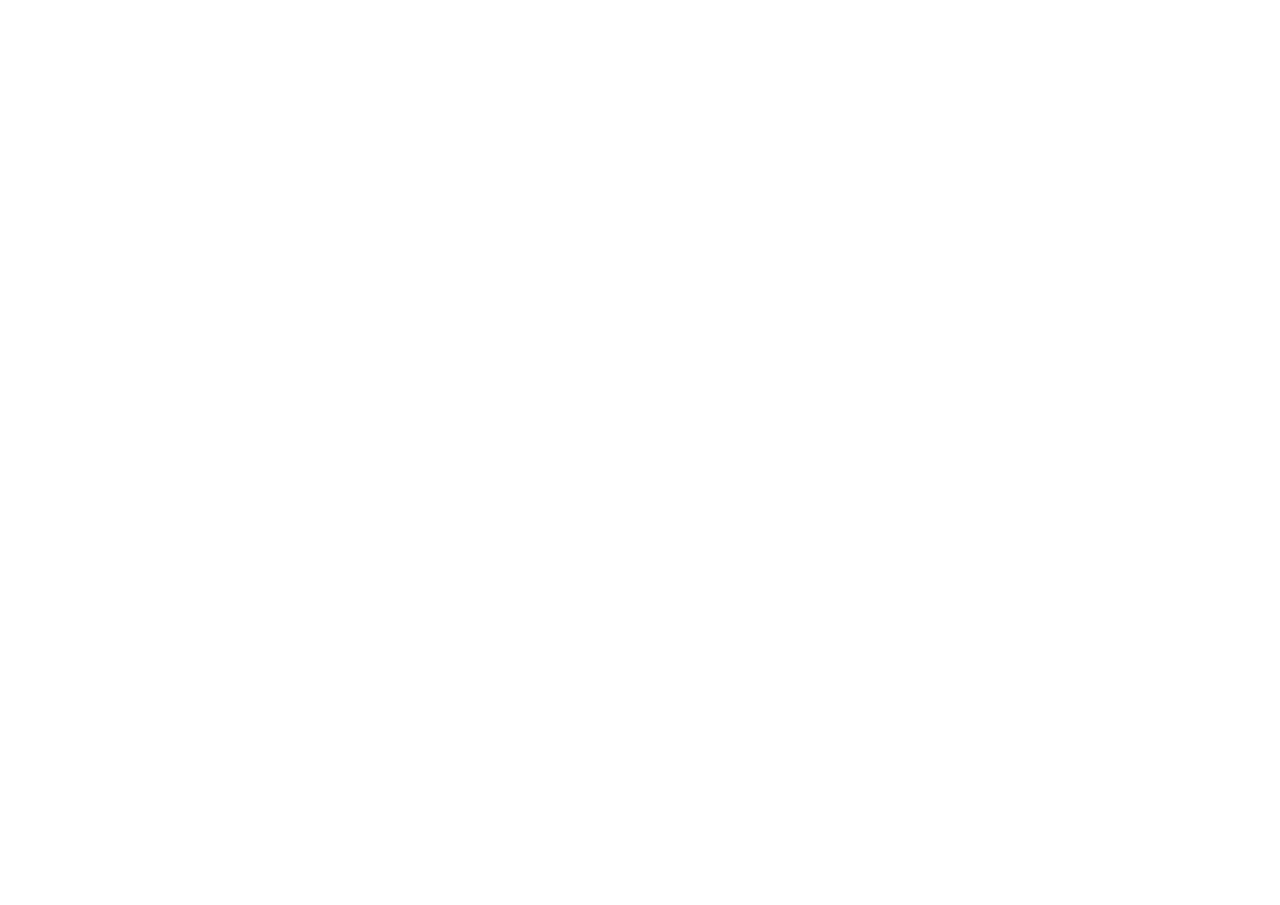
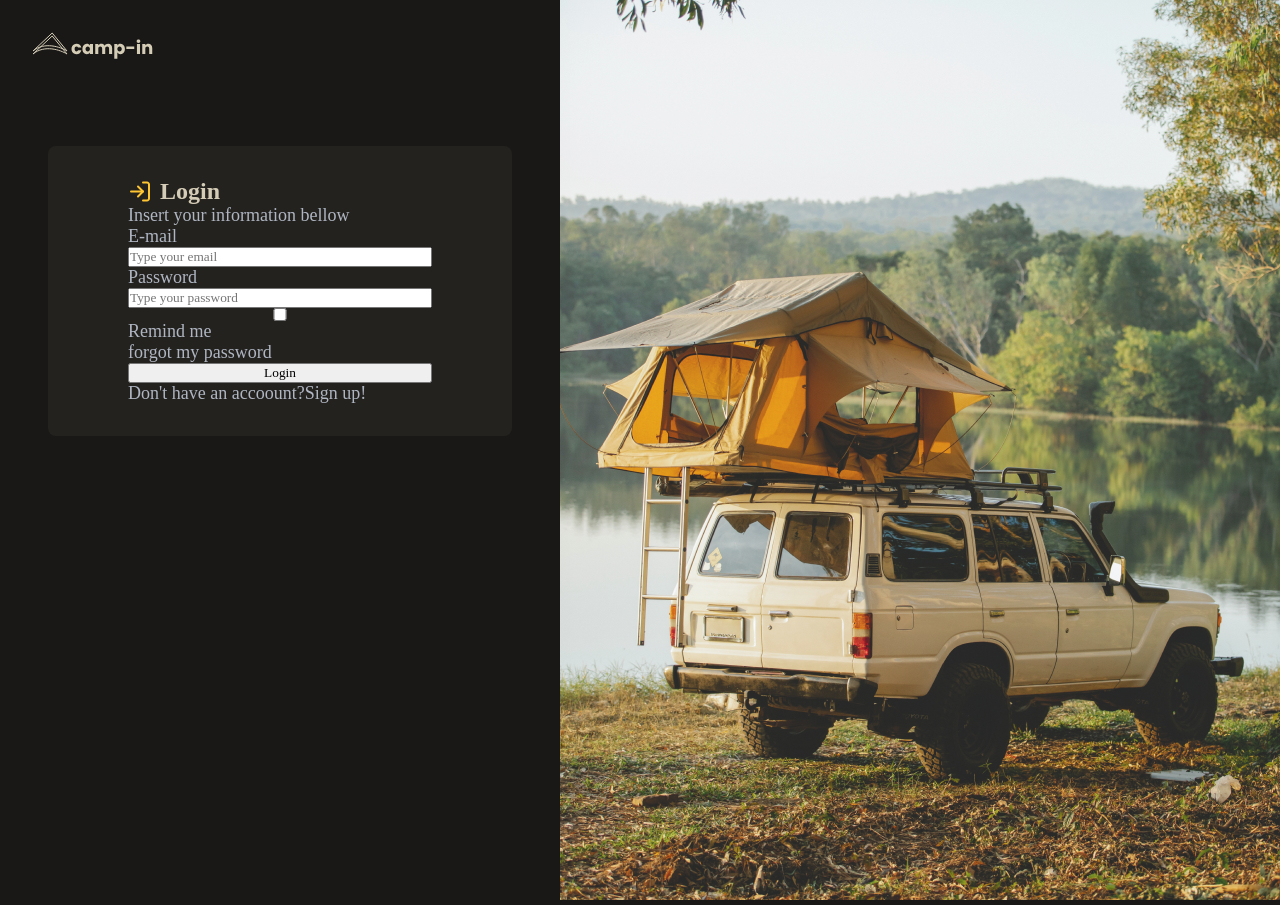
Before and after one commit to adlascio-instructor/web-dev-1-week-4-assignment-masakifukunishi, a plain HTML site: page index.html in a window 1280 px wide. Before the commit the page ends 800 px from the top, so only its background shows below. Drawn offline with Linux system fonts and the light colour scheme.

Commit message:
Add html

```diff
--- a/index.html
+++ b/index.html
@@ -7,5 +7,28 @@
     <link rel="stylesheet" href="./style.css" />
     <title>Document</title>
   </head>
-  <body></body>
+  <body>
+    <div class="main">
+      <img src="images/logo.svg" />
+      <form>
+        <div class="title">
+          <img src="images/log-in.svg" />
+          <h1>Login</h1>
+        </div>
+        <p>Insert your information bellow</p>
+        <label>E-mail</label>
+        <input type="text" placeholder="Type your email" />
+        <label>Password</label>
+        <input type="password" placeholder="Type your password" />
+        <input type="checkbox" />
+        <label>Remind me</label>
+        <p>forgot my password</p>
+        <button type="button">Login</button>
+        <p>Don't have an accoount?Sign up!</p>
+      </form>
+    </div>
+    <div>
+      <img src="images/side-image.jpg" />
+    </div>
+  </body>
 </html>
--- a/style.css
+++ b/style.css
@@ -0,0 +1,40 @@
+* {
+  box-sizing: border-box;
+  margin: 0;
+  padding: 0;
+  font-family: Poppins;
+}
+
+body {
+  font-size: 18px;
+  color: #afb6c2;
+  background-color: #191816;
+  display: grid;
+  grid-template-columns: 1fr 1fr;
+}
+
+h1 {
+  color: #d4ccb6;
+  font-size: 1.5rem;
+}
+
+form {
+  display: flex;
+  flex-direction: column;
+  margin: 5rem 1rem;
+  background-color: #24221f;
+  padding: 2rem 5rem;
+  border-radius: 0.5rem;
+}
+
+.main {
+  margin: 2rem;
+}
+
+.title {
+  display: flex;
+}
+
+.title img {
+  margin-right: 0.5rem;
+}
```
